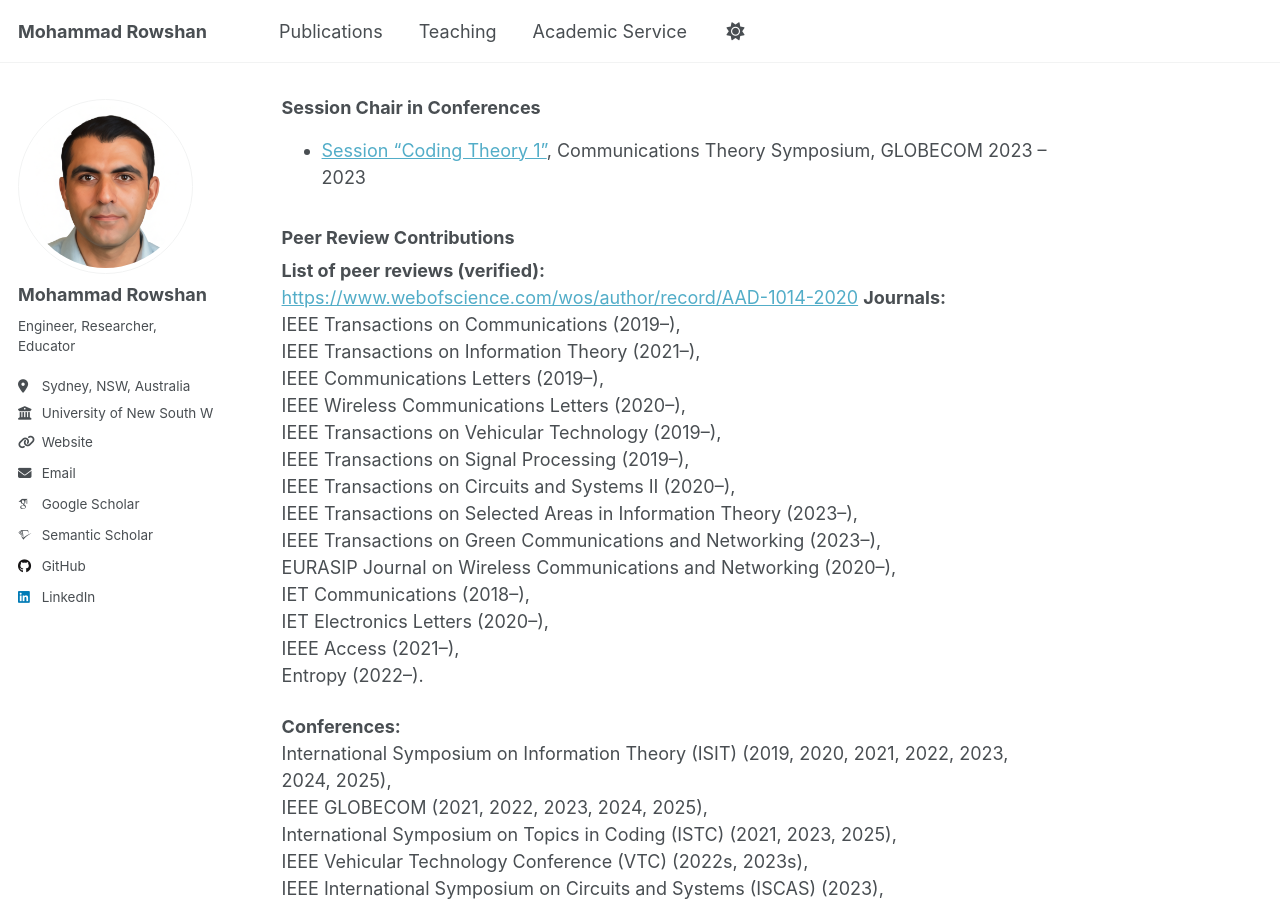
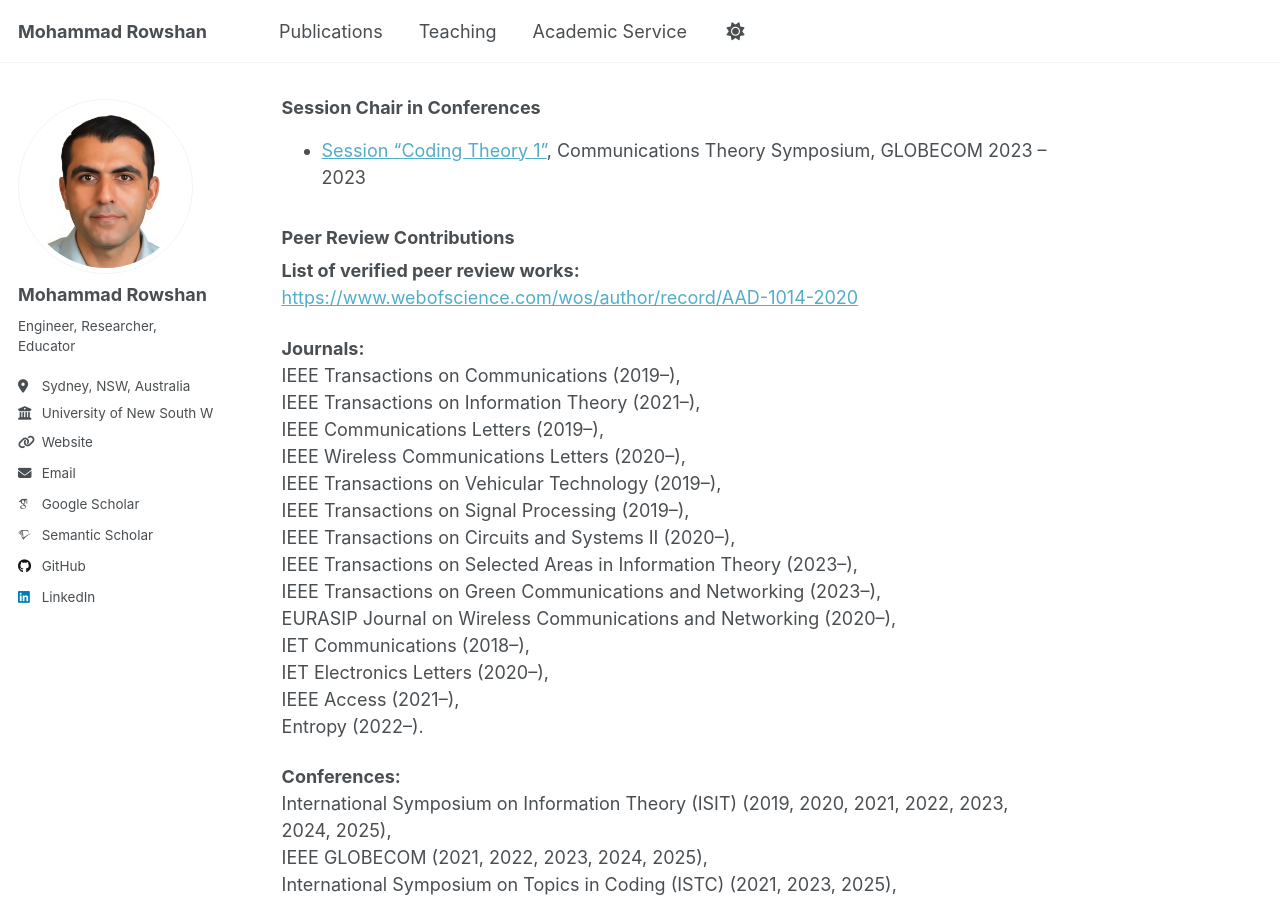
Before and after one commit to mohammad-rowshan/mohammad-rowshan.github.io, a Jekyll site: the page built from _pages/academic-services.md, in a window 1280 px wide and 900 px high, scrolled down 1874 px. Built offline with Jekyll 4.4.1, drawn with Linux system fonts in a browser that asks for light colours; some web fonts are replaced; a script that is not in the unit is left out; comment, search, counter and statistics services are not loaded.

Commit message:
Update academic-services.md

```diff
--- a/_pages/academic-services.md
+++ b/_pages/academic-services.md
@@ -68,8 +68,8 @@ author_profile: true
 - [Session “Coding Theory 1”](https://globecom2023.ieee-globecom.org/program/technical-program-day-1), Communications Theory Symposium, GLOBECOM 2023 – 2023
 
 ### Peer Review Contributions
-**List of peer reviews (verified):**
-<https://www.webofscience.com/wos/author/record/AAD-1014-2020>
+**List of verified peer review works:** <https://www.webofscience.com/wos/author/record/AAD-1014-2020>
+
 **Journals:**
 IEEE Transactions on Communications (2019–),
 IEEE Transactions on Information Theory (2021–),
```
